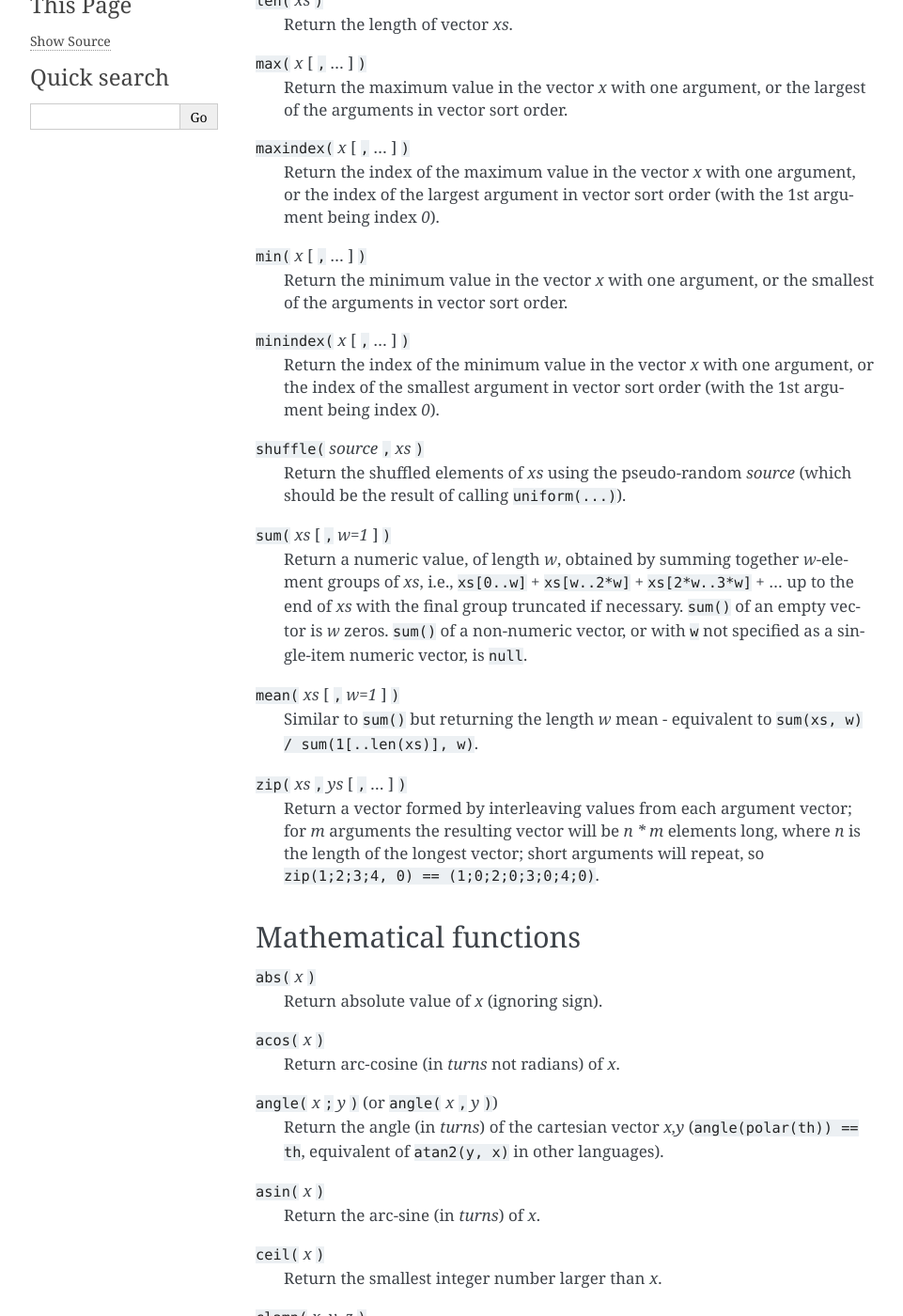
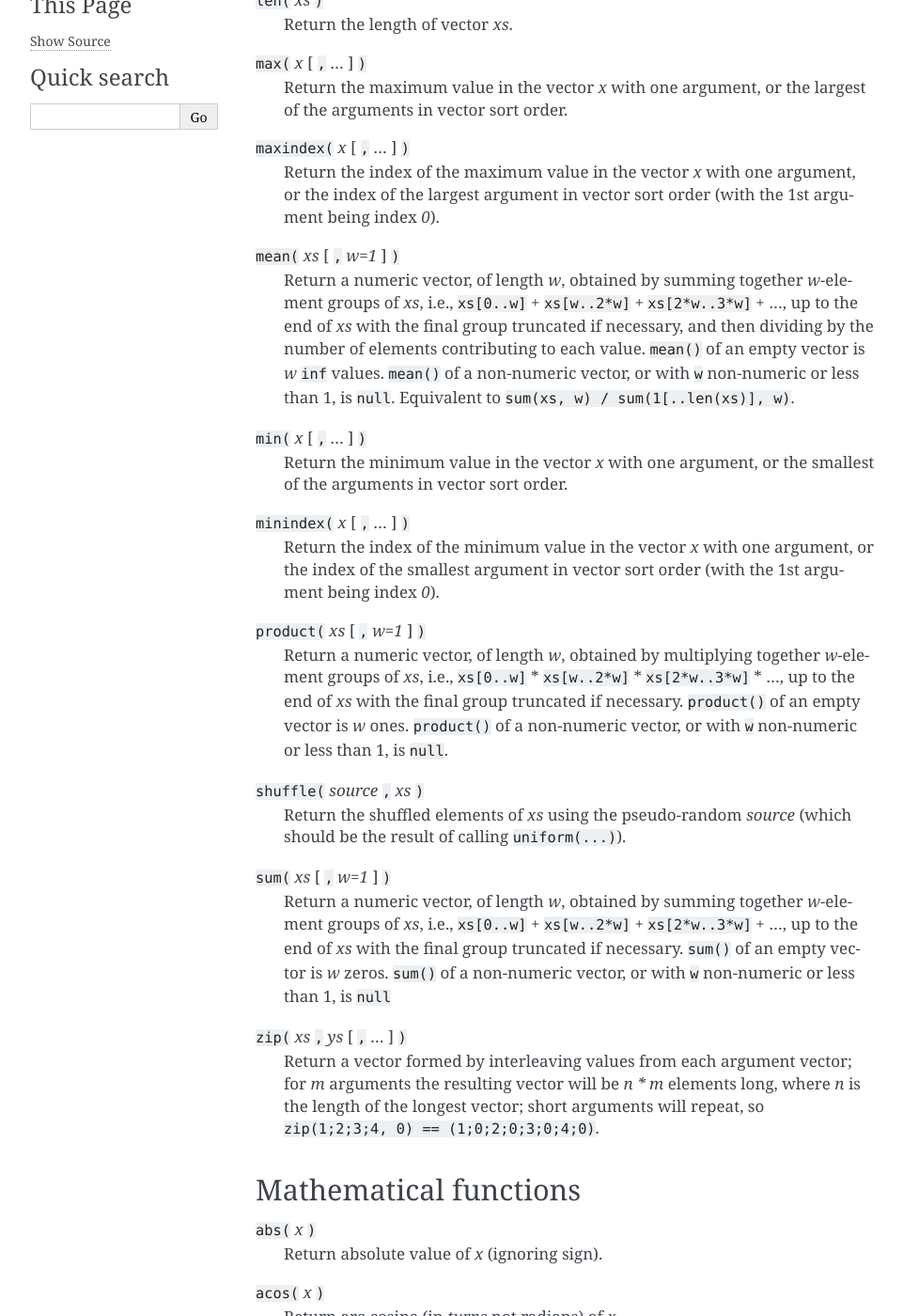
Before and after one commit to jonathanhogg/flitter, a Sphinx documentation site: the page built from docs/builtins.md, in a window 1280 px wide and 1400 px high, scrolled down 453 px. Shown: the whole window at 94% size, without its empty margins (148-1109 px from the left). Built offline with Sphinx 7.4.7, drawn with Linux system fonts in a browser that asks for light colours.

Commit message:
Add a `product()` function and fix docs a bit

```diff
--- a/docs/builtins.md
+++ b/docs/builtins.md
@@ -24,6 +24,15 @@ of the arguments in vector sort order.
 the index of the largest argument in vector sort order (with the 1st argument
 being index *0*).
 
+`mean(` *xs* [ `,` *w=1* ] `)`
+: Return a numeric vector, of length *w*, obtained by summing together
+*w*-element groups of *xs*, i.e., `xs[0..w]` + `xs[w..2*w]` + `xs[2*w..3*w]` +
+..., up to the end of *xs* with the final group truncated if necessary, and then
+dividing by the number of elements contributing to each value. `mean()`
+of an empty vector is *w* `inf` values. `mean()` of a non-numeric vector, or
+with `w` non-numeric or less than 1, is `null`. Equivalent to
+`sum(xs, w) / sum(1[..len(xs)], w)`.
+
 `min(` *x* [ `,` ... ] `)`
 : Return the minimum value in the vector *x* with one argument, or the smallest
 of the arguments in vector sort order.
@@ -33,20 +42,23 @@ of the arguments in vector sort order.
 the index of the smallest argument in vector sort order (with the 1st argument
 being index *0*).
 
+`product(` *xs* [ `,` *w=1* ] `)`
+: Return a numeric vector, of length *w*, obtained by multiplying together
+*w*-element groups of *xs*, i.e., `xs[0..w]` * `xs[w..2*w]` * `xs[2*w..3*w]` *
+..., up to the end of *xs* with the final group truncated if necessary.
+`product()` of an empty vector is *w* ones. `product()` of a non-numeric vector,
+or with `w` non-numeric or less than 1, is `null`.
+
 `shuffle(` *source* `,` *xs* `)`
 : Return the shuffled elements of *xs* using the pseudo-random *source* (which
 should be the result of calling `uniform(...)`).
 
 `sum(` *xs* [ `,` *w=1* ] `)`
-: Return a numeric value, of length *w*, obtained by summing together
+: Return a numeric vector, of length *w*, obtained by summing together
 *w*-element groups of *xs*, i.e., `xs[0..w]` + `xs[w..2*w]` + `xs[2*w..3*w]` +
-... up to the end of *xs* with the final group truncated if necessary. `sum()`
+..., up to the end of *xs* with the final group truncated if necessary. `sum()`
 of an empty vector is *w* zeros. `sum()` of a non-numeric vector, or with `w`
-not specified as a single-item numeric vector, is `null`.
-
-`mean(` *xs* [ `,` *w=1* ] `)`
-: Similar to `sum()` but returning the length *w* mean - equivalent to
-`sum(xs, w) / sum(1[..len(xs)], w)`.
+non-numeric or less than 1, is `null`
 
 `zip(` *xs* `,` *ys* [ `,` ... ] `)`
 : Return a vector formed by interleaving values from each argument vector; for
```
Also changed, not shown: 1 other file.
